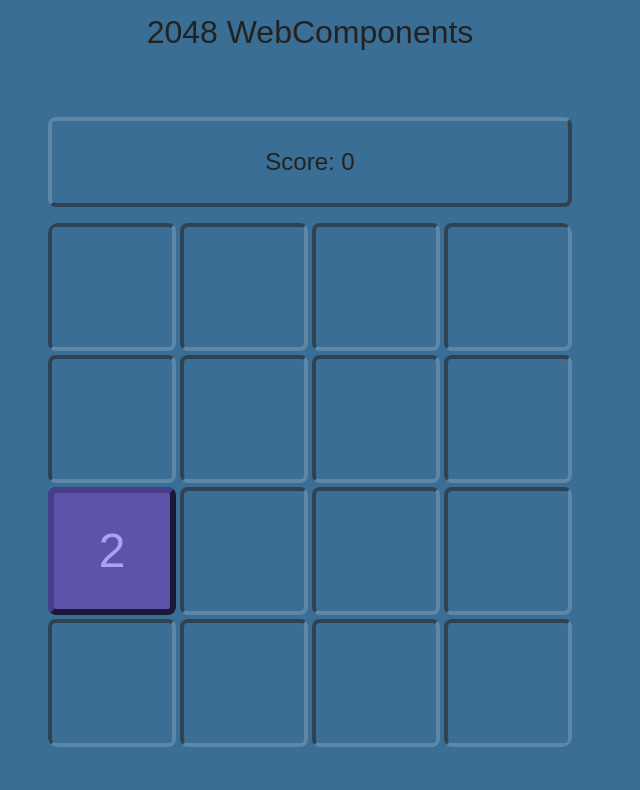
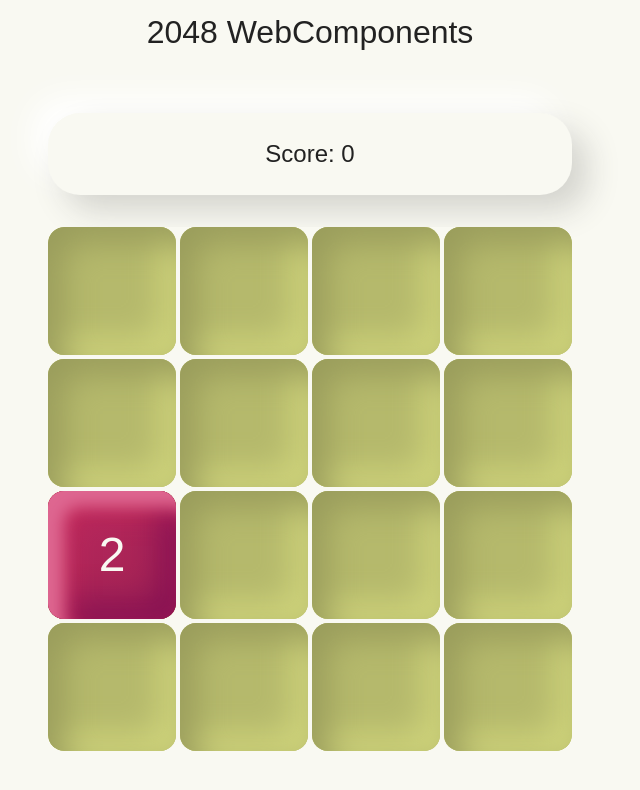
Before and after one commit to johannesrave/wc-2048, a website built with Parcel: page src/index.html in a window 1280 px wide. Shown: the whole page, without its empty margins (330-970 px from the left). Built offline with nearby package versions, Linux system fonts and the light colour scheme.

Commit message:
refactoring token styles into element inline

```diff
--- a/css/custom.css
+++ b/css/custom.css
@@ -1,5 +1,9 @@
 :root {
   --tile-size: 8rem;
+  --radius-m: 16px;
+  --radius-m-neg: calc(-1 * var(--radius-m));
+  --radius-l: 32px;
+  --background-color: #f9f9f2;
 }
 
 * {
@@ -13,14 +17,13 @@ body {
   height: 100vh;
   display: grid;
   grid-template-rows: max-content 1fr;
-  background: #3a6e94;
-
+  background: var(--background-color);
 }
 
 header, main {
   display: grid;
   place-content: center;
-  gap: 16px;
+  gap: var(--radius-l);
 }
 
 header {
@@ -28,39 +31,48 @@ header {
   font-size: 2rem;
 }
 
+game-score {
+  border-radius: var(--radius-l);
+  background: var(--background-color);
+  box-shadow:
+    /*12px 12px 26px #bebebe,*/
+  /*-12px -12px 26px #ffffff;*/
+
+  var(--radius-m) var(--radius-m) calc(2 * var(--radius-m)) #d4d4ce,
+  var(--radius-m-neg) var(--radius-m-neg) calc(2 * var(--radius-m)) #ffffff;
+}
+
 game-board {
   gap: 4px;
-  background: #3a6e94;
-  /*border: solid 2px red;*/
-  border-radius: 10px;
+  background: var(--background-color);
+  border-radius: var(--radius-m);
 }
 
 game-tile {
   width: var(--tile-size);
   height: var(--tile-size);
-  background: #3a6e94;
-  border: 4px #5d87a6 inset;
-  border-radius: 8px;
-  /*border-style: 32px 8px;*/
+
+  border-radius: var(--radius-m);
+  background: #b5b96c;
+  box-shadow:
+    inset var(--radius-m) var(--radius-m) calc(2 * var(--radius-m)) #9a9d5c,
+    inset var(--radius-m-neg) var(--radius-m-neg) calc(2 * var(--radius-m)) #d0d57c;
 }
 
 game-token {
   width: var(--tile-size);
   height: var(--tile-size);
-  background: #5c54a9;
-  border: outset 6px darkslateblue;
-  border-radius: 8px;
-}
-
-game-token * {
-  font-size: 3rem;
-  color: #a9a2fa;
+  background: linear-gradient(145deg, #bc2960, #9e2251);
+  box-shadow:
+    inset var(--radius-m) var(--radius-m) var(--radius-m) #de6791,
+    inset var(--radius-m) var(--radius-m) calc(2 * var(--radius-m)) #c42755,
+    inset var(--radius-m-neg) var(--radius-m-neg) calc(2 * var(--radius-m)) #861254;
+  /*border: outset 6px darkslateblue;*/
+  border-radius: var(--radius-m);
 }
 
 
-game-score {
-  background: #3a6e94;
-  border: 4px #5d87a6 outset;
-  border-radius: 8px;
-  /*border-style: 32px 8px;*/
+game-token p {
+  font-size: 3rem;
+  color: var(--background-color);
 }
--- a/package.json
+++ b/package.json
@@ -1,5 +1,5 @@
 {
-  "name": " ",
+  "name": "webcomponents2048",
   "version": "0.0.1",
   "description": "",
   "keywords": "",
--- a/src/ts/gameTile.ts
+++ b/src/ts/gameTile.ts
@@ -7,6 +7,7 @@ export class GameTile extends HTMLElement {
     <style>
     game-tile {
       display: grid;
+      contain: layout size style;
       grid-auto-flow: row;
       place-content: center;
     }
--- a/src/ts/gameToken.ts
+++ b/src/ts/gameToken.ts
@@ -1,38 +1,36 @@
 export class GameToken extends HTMLElement {
   value: number = 2;
   id!: string;
+  init = true;
+
   private oldOffsetTop!: number;
   private oldOffsetLeft!: number;
 
   connectedCallback() {
-    this.id = (this.id === '') ? "id" + Math.random().toString(16).slice(2, 10) : this.id;
-    this.setAttribute('id', this.id);
+    if (this.init) {
+      this.id = "id" + Math.random().toString(16).slice(2, 10);
+      this.setAttribute('id', this.id);
+      this.init = false;
 
-    this.oldOffsetLeft = this.oldOffsetLeft ? this.oldOffsetLeft : this.offsetLeft;
-    this.oldOffsetTop = this.oldOffsetTop ? this.oldOffsetTop : this.offsetTop;
+      this.style.contain = 'content';
+      this.style.display = 'grid';
+      this.style.placeContent = 'center';
+      this.style.placeItems = 'center';
+      this.style.position = 'relative';
+      this.style.animation = `slide${this.id} 250ms ease-in-out`;
+    }
+
+    this.oldOffsetLeft = this.oldOffsetLeft ?? this.offsetLeft;
+    this.oldOffsetTop = this.oldOffsetTop ?? this.offsetTop;
 
     this.innerHTML = `
     <style>
-      game-token {
-        display: grid;
-        place-content: center;
-        place-items: center;
-        contain: content;
-        position: relative;
-      }
-
-      game-token#${this.id} {
-        animation: slide${this.id} 250ms ease-in-out;
-      }
-
       @keyframes slide${this.id} {
         from{
-            left: ${this.oldOffsetLeft - this.offsetLeft}px;
-            top: ${this.oldOffsetTop - this.offsetTop}px;
+          transform: translate(${this.oldOffsetLeft - this.offsetLeft}px, ${this.oldOffsetTop - this.offsetTop}px);
         }
         to {
-            left: 0;
-            top: 0;
+          transform: translate(0, 0);
         }
       }
     </style>
```
